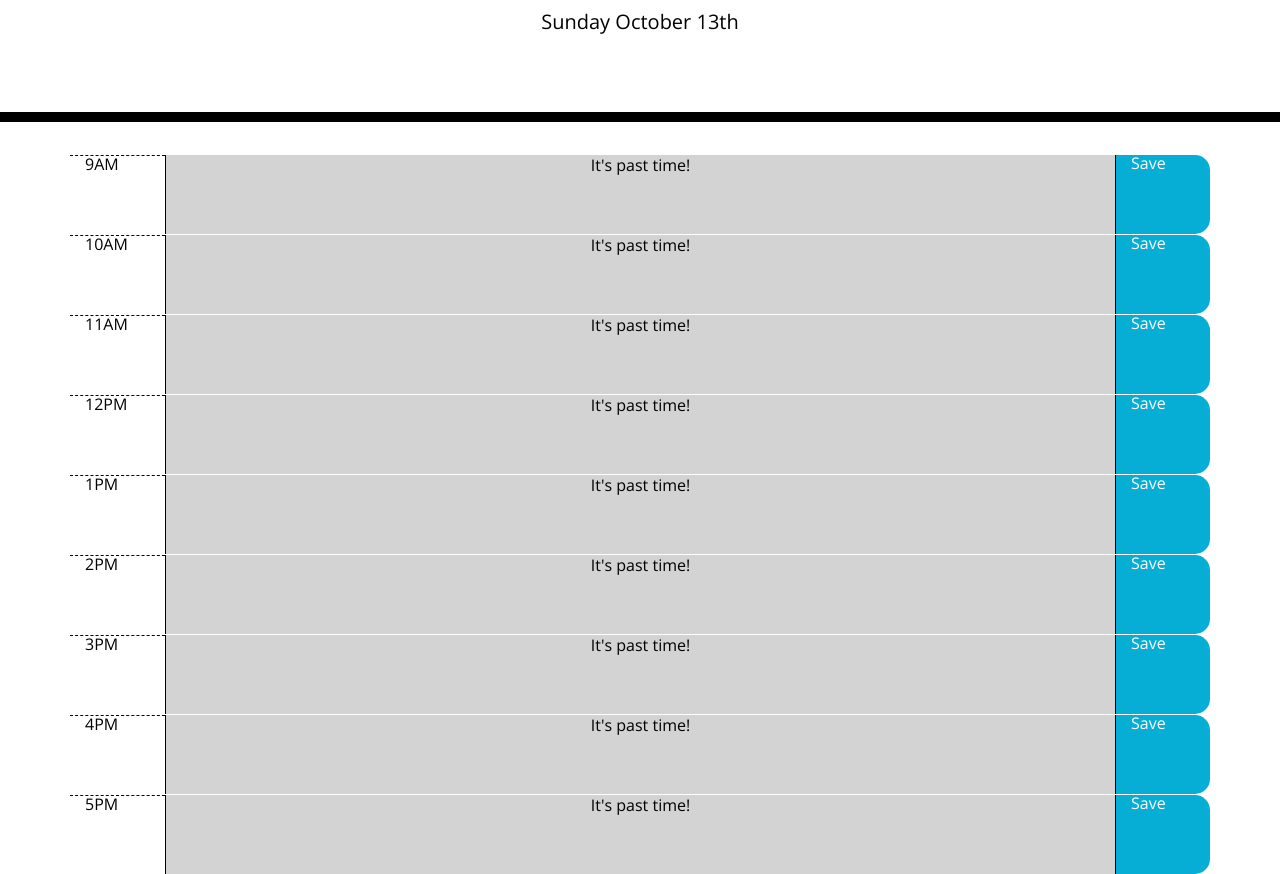
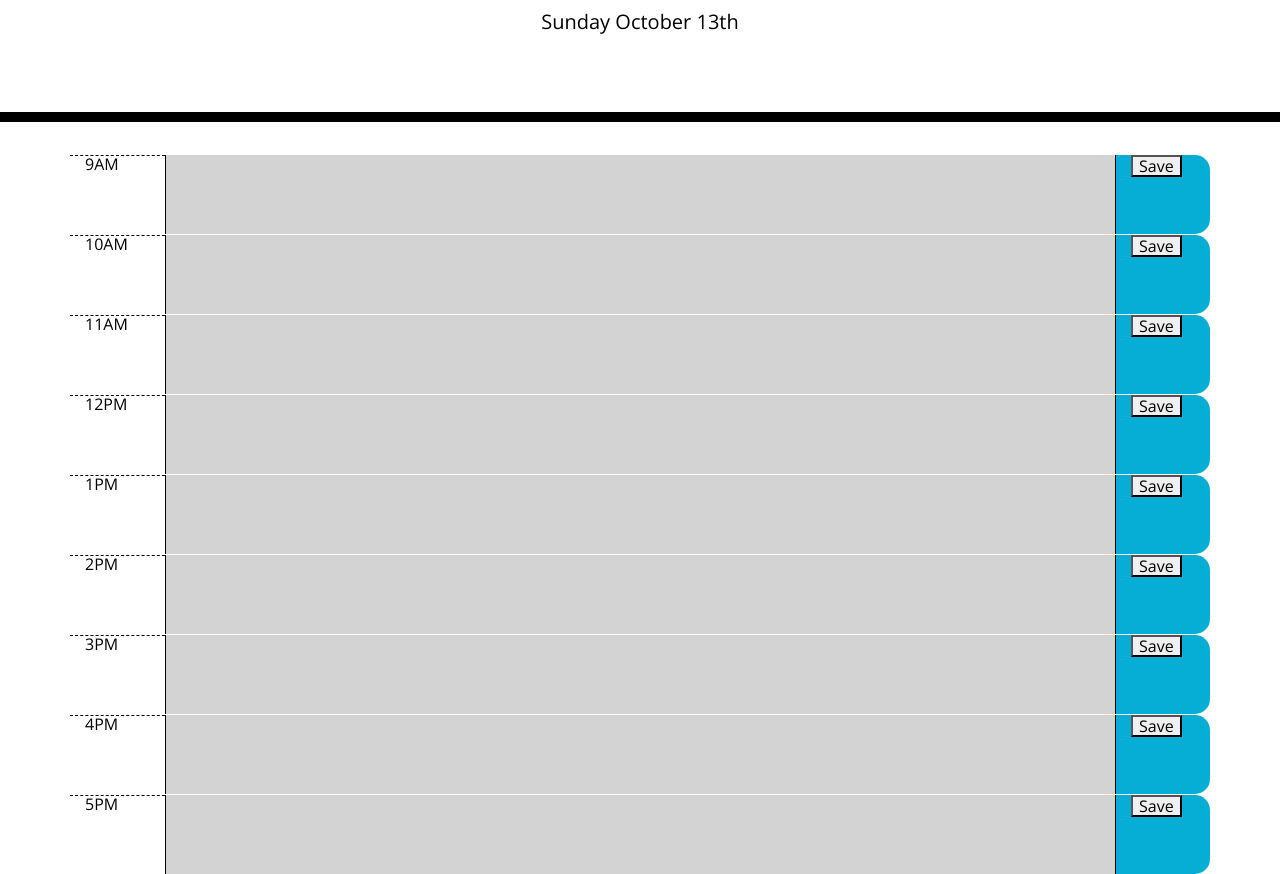
Before and after one commit to levgir/Day-Planner, a plain HTML site: page index.html in a window 1280 px wide. Shown: the part 182-1056 px from the top of the page. Drawn offline with nearby package versions, Linux system fonts and the light colour scheme.

Commit message:
added functionality to capture user inputs and store them locally

```diff
--- a/index.html
+++ b/index.html
@@ -30,47 +30,47 @@
     <div class="row">
       <div class="col-1 hour">9AM</div>
         <textarea class="col-10 time-block" id="9" rows="3" data-value="09"></textarea>
-      <div class="col-1 saveBtn">Save</div>
+      <div class="col-1 saveBtn"><i><button onclick="saveEvents()">Save</button></i></div>
     </div>
     <div class="row">
       <div class="col-1 hour">10AM</div>
       <textarea class="col-10 time-block" id="10" rows="3" data-value="10"></textarea>
-      <div class="col-1 saveBtn">Save</div>
+      <div class="col-1 saveBtn"><i><button onclick="saveEvents()">Save</button></i></div>
     </div>
     <div class="row">
       <div class="col-1 hour">11AM</div>
       <textarea class="col-10 time-block" id="11" rows="3" data-value="11"></textarea>
-      <div class="col-1 saveBtn">Save</div>
+      <div class="col-1 saveBtn"><i><button onclick="saveEvents()">Save</button></i></div>
     </div>
     <div class="row">
       <div class="col-1 hour">12PM</div>
       <textarea class="col-10 time-block" id="12" rows="3" data-value="12"></textarea>
-      <div class="col-1 saveBtn">Save</div>
+      <div class="col-1 saveBtn"><i><button onclick="saveEvents()">Save</button></i></div>
     </div>
     <div class="row">
       <div class="col-1 hour">1PM</div>
       <textarea class="col-10 time-block" id="13" rows="3" data-value="13"></textarea>
-      <div class="col-1 saveBtn">Save</div>
+      <div class="col-1 saveBtn"><i><button onclick="saveEvents()">Save</button></i></div>
     </div>
     <div class="row">
       <div class="col-1 hour">2PM</div>
       <textarea class="col-10 time-block" id="14" rows="3" data-value="14"></textarea>
-      <div class="col-1 saveBtn">Save</div>
+      <div class="col-1 saveBtn"><i><button onclick="saveEvents()">Save</button></i></div>
     </div>
     <div class="row">
       <div class="col-1 hour">3PM</div>
       <textarea class="col-10 time-block" id="15" rows="3" data-value="15"></textarea>
-      <div class="col-1 saveBtn">Save</div>
+      <div class="col-1 saveBtn"><i><button onclick="saveEvents()">Save</button></i></div>
     </div>
     <div class="row">
       <div class="col-1 hour">4PM</div>
       <textarea class="col-10 time-block" id="16" rows="3" data-value="16"></textarea>
-      <div class="col-1 saveBtn">Save</div>
+      <div class="col-1 saveBtn"><i><button onclick="saveEvents()">Save</button></i></div>
     </div>
     <div class="row">
       <div class="col-1 hour">5PM</div>
       <textarea class="col-10 time-block" id="17" rows="3" data-value="17"></textarea>
-      <div class="col-1 saveBtn">Save</div>
+      <div class="col-1 saveBtn"><i><button onclick="saveEvents()">Save</button></i></div>
     </div>
   </div>
 
--- a/script.js
+++ b/script.js
@@ -1,17 +1,30 @@
 var hours = document.querySelectorAll("textarea");
+var storedEvents = JSON.parse(localStorage.getItem("userEvents"));
+var allEvents = [];
+var event = "";
+var saveButtons = document.querySelectorAll(".saveBtn");
 
 function timeCheck() {
     for (var i = 0; i < hours.length; i++) {
-        console.log(hours[i].dataset.value,",",moment().format('HH'));
+        // console.log(hours[i].dataset.value,",",moment().format('HH'));
         if (hours[i].dataset.value < moment().format('HH')) {
-            hours[i].textContent = "It's past time!";
             hours[i].style.background = 'lightgray';
         }else if (hours[i].dataset.value === moment().format('HH')) {
-            hours[i].textContent = "You're on time!";
             hours[i].style.background = 'red';
         }else{
-            hours[i].textContent = "It's coming up soon!";
             hours[i].style.background = 'lightgreen';
         }
     }
 }
+
+function saveEvents () {
+    for (var i = 0; i < hours.length; i++) {
+        var userEvents = {
+            hour: hours[i].dataset.value,
+            eventText: hours[i].value
+        };
+        allEvents.push(userEvents);
+
+        localStorage.setItem("userEvents", JSON.stringify(allEvents))
+    }
+};
```
